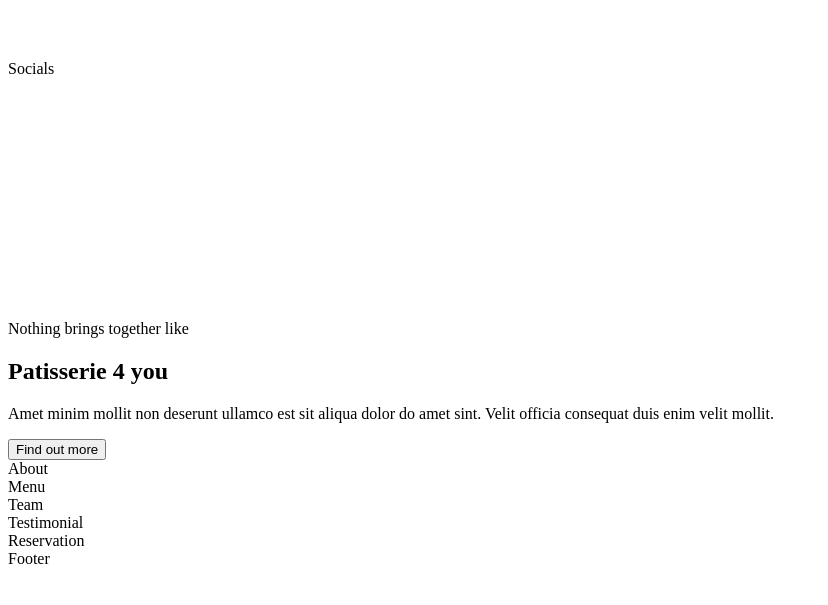
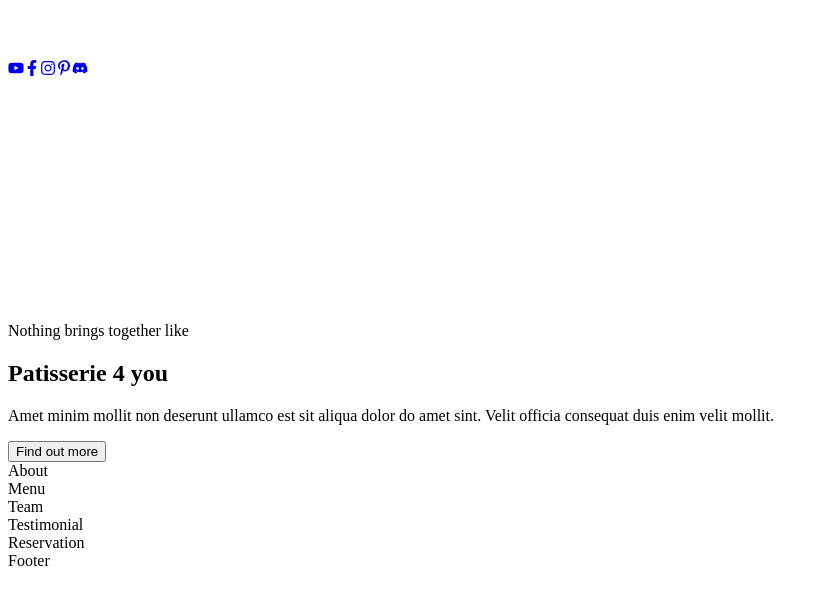
Before and after one commit to tigerkaplan/bakery, a React (Create React App) app: page / in a window 1280 px wide. Shown: the part 143-748 px from the top of the page, without its empty margins (0-828 px from the left). Built offline with nearby package versions, Linux system fonts and the light colour scheme; the HTML template or start-up script is replaced by a standard one; a web font is replaced by a local one.

Commit message:
Social Media

```diff
--- a/src/components/Socials.js
+++ b/src/components/Socials.js
@@ -1,7 +1,22 @@
-import React from 'react';
+import React from "react";
+import { socialData } from "../data";
 
 const Socials = () => {
-  return <div>Socials</div>;
+  return (
+    <div
+    className="flex gap-x-[10px]">
+      {socialData.map((item, index) => {
+        return (
+          <a
+          className="border border-white/20 rounded-full w-[45px] h-[45px] flex items-center justify-center text-sm hover:text-accent hover:border-accent transition-all"
+          href={item.href}
+          key={index}>
+            {item.icon}
+          </a>
+        );
+      })}
+    </div>
+  );
 };
 
 export default Socials;
```
